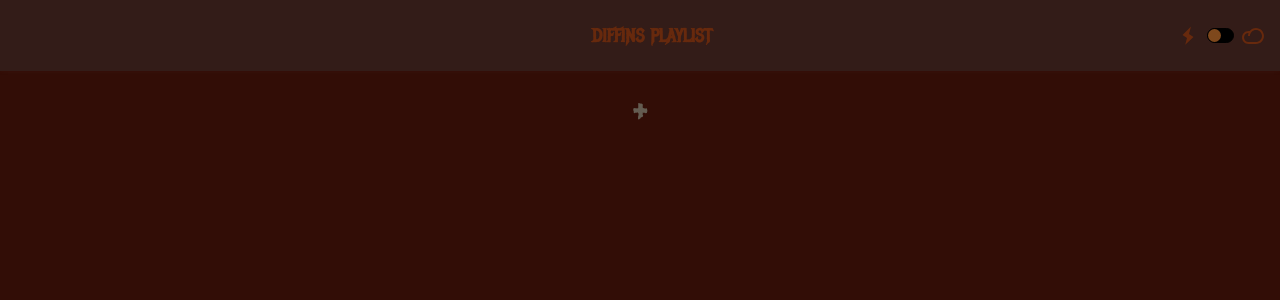
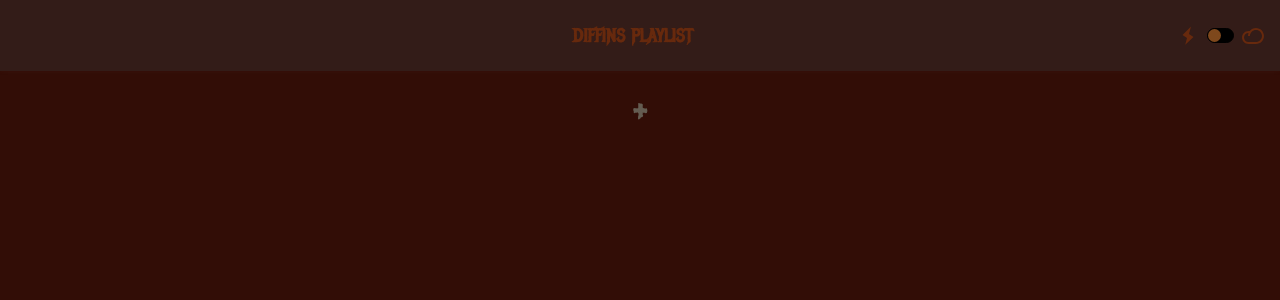
Before and after one commit to kdiffin/diffinplaylist, a React (Vite) app: page / in a window 1280 px wide. Shown: the top 300 px of the page. Built offline with nearby package versions, Linux system fonts and the light colour scheme.

Commit message:
made the fix,turns out didnt require much lol

```diff
--- a/src/index.css
+++ b/src/index.css
@@ -33,7 +33,7 @@ nav.pg {
   justify-content: center;
   margin-right: auto;
   align-items: center;
-  margin-left: 9%;
+  margin-left: 6%;
   width: 100%;
 }
 
```
